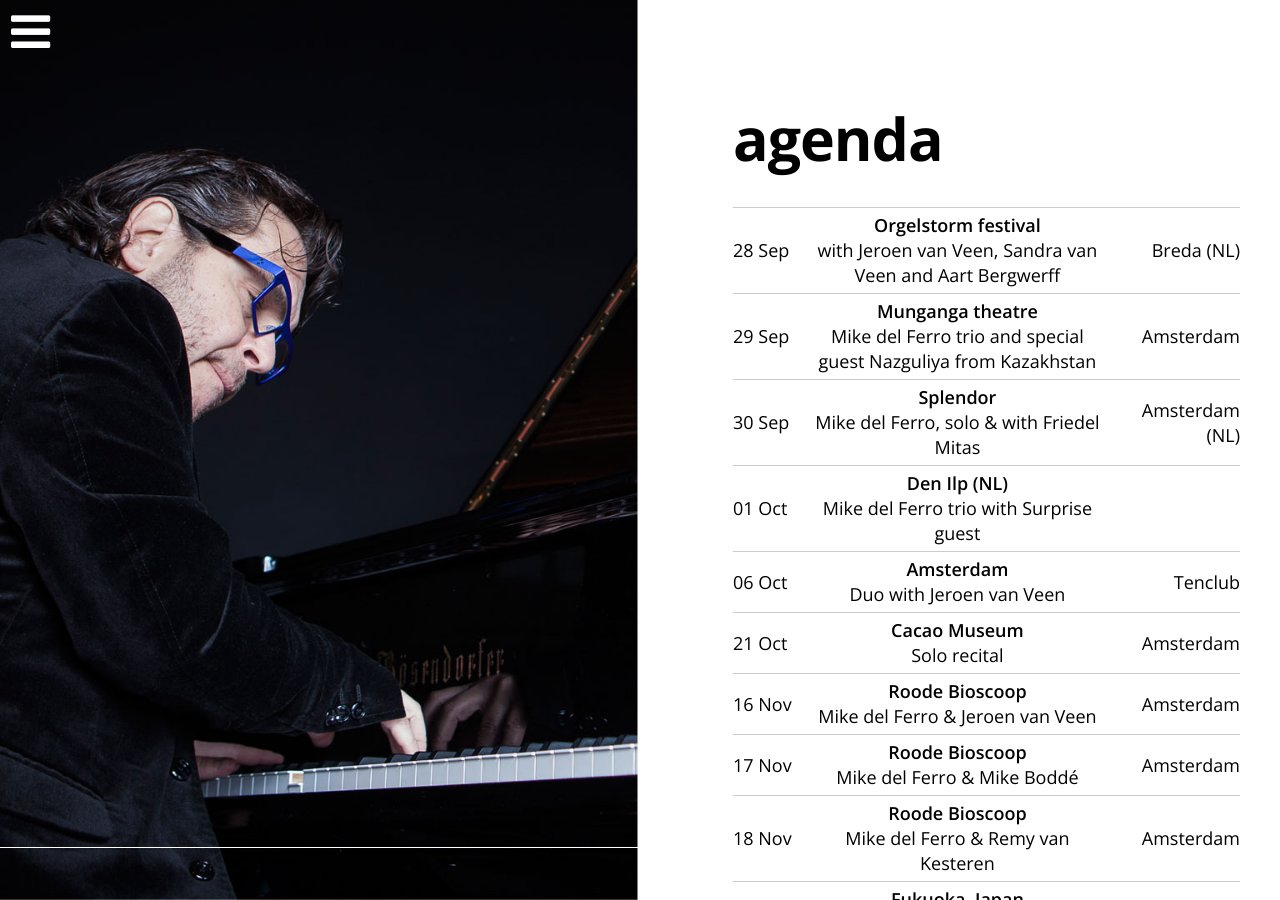
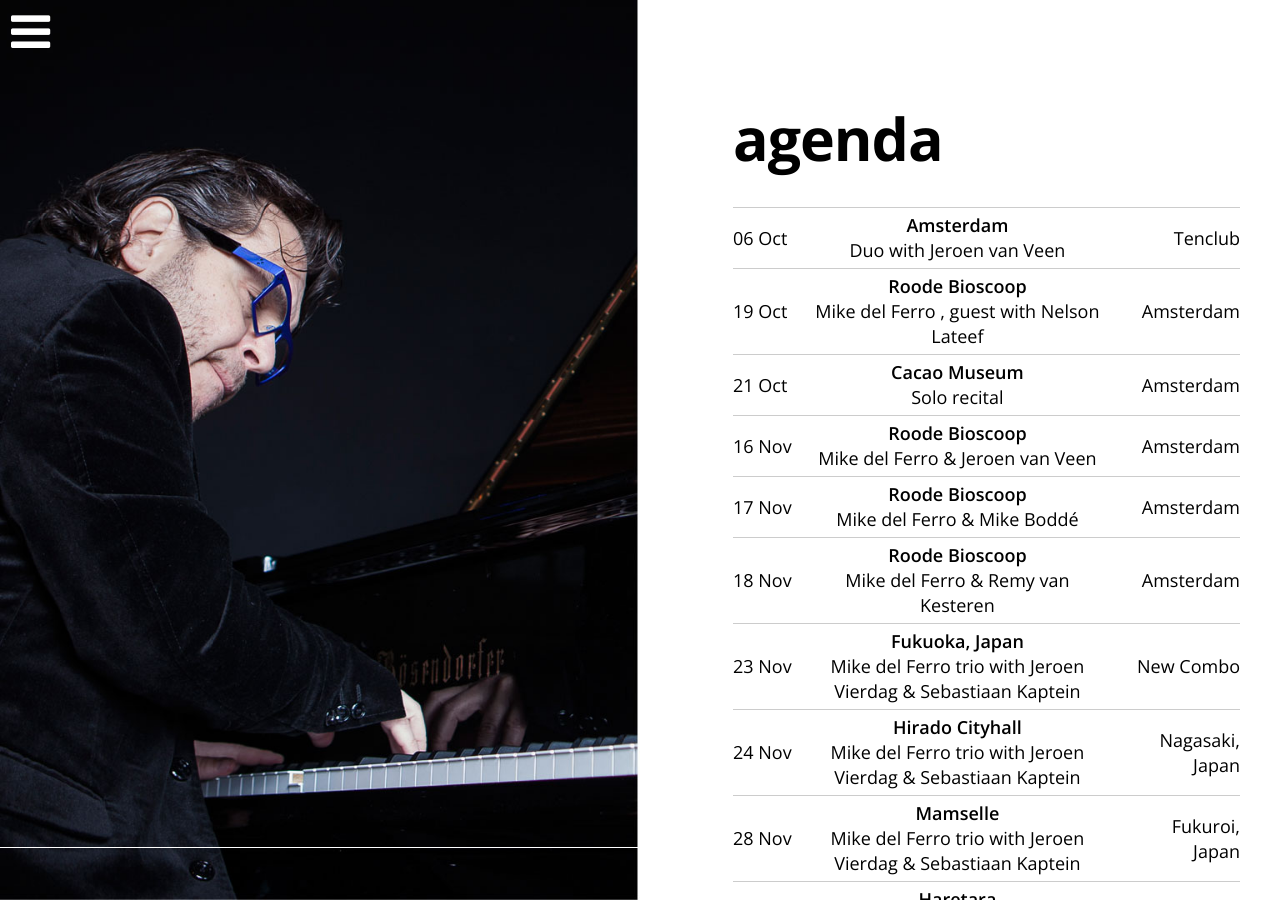
Before and after one commit to mikedelferro/website, a Jekyll site: the page built from agenda.html, in a window 1280 px wide and 900 px high. Built offline with Jekyll 4.4.1, drawn with Linux system fonts in a browser that asks for light colours; nearby versions of some CDN libraries.

Commit message:
Updated '_config.yml' via CloudCannon

```diff
--- a/_config.yml
+++ b/_config.yml
@@ -1,10 +1,4 @@
 gigs:
-  - title: 'with Jeroen van Veen, Sandra van Veen  and Aart Bergwerff'
-    date: 2017-09-28 20:00:00
-    location: Breda (NL)
-    venue: Orgelstorm festival
-    url: >-
-      http://www.grotekerkbreda.nl/activiteiten/internationaal-orgelfestival-breda-7/
   - title: 'Duo Mike Bodde & Mike del Ferro, Mike kwadraat'
     date: 2018-02-02 20:15:00
     location: Eindhoven (NL)
@@ -90,11 +84,11 @@ gigs:
     location: New Combo
     venue: 'Fukuoka, Japan'
     url:
-  - title: Mike del Ferro trio and special guest Nazguliya from Kazakhstan
-    date: 2017-09-29 20:30:00
+  - title: 'Mike del Ferro , guest with Nelson Lateef'
+    date: 2017-10-19 20:30:00
     location: Amsterdam
-    venue: Munganga theatre
-    url: www.munganga.nl
+    venue: Roode Bioscoop
+    url: www.roodebioscoop.nl
   - title: Mike del Ferro trio with Jeroen Vierdag & Sebastiaan Kaptein
     date: 2017-11-24 20:00:00
     location: 'Nagasaki, Japan'
@@ -105,11 +99,6 @@ gigs:
     location: Tilburg (NL)
     venue: Paradox
     url: www.paradoxtilburg.nl
-  - title: 'Mike del Ferro, solo & with Friedel Mitas'
-    date: 2017-09-30 20:30:00
-    location: Amsterdam (NL)
-    venue: Splendor
-    url: www.splendoramsterdam.com
   - title: Duo Jeroen van Veen & Mike del Ferro
     date: 2017-12-09 20:00:00
     location: Amsterdam
@@ -140,11 +129,6 @@ gigs:
     location:
     venue:
     url:
-  - title: Mike del Ferro trio with Surprise guest
-    date: 2017-10-01 16:00:00
-    location:
-    venue: Den Ilp (NL)
-    url:
   - title: Solo recital
     date: 2017-10-21 16:00:00
     location: Amsterdam
```
